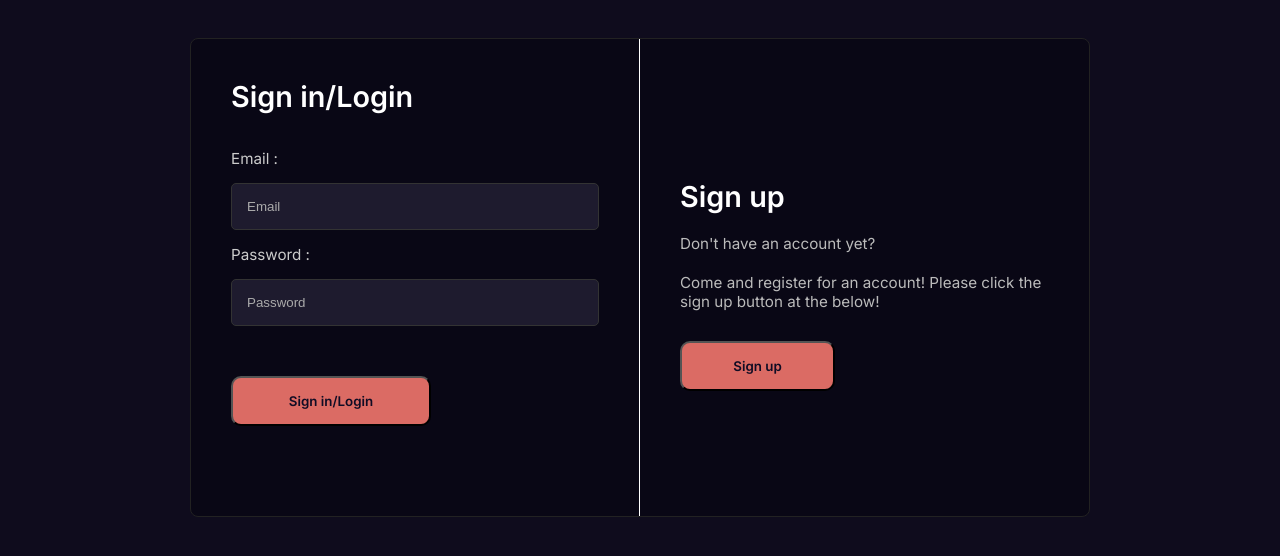
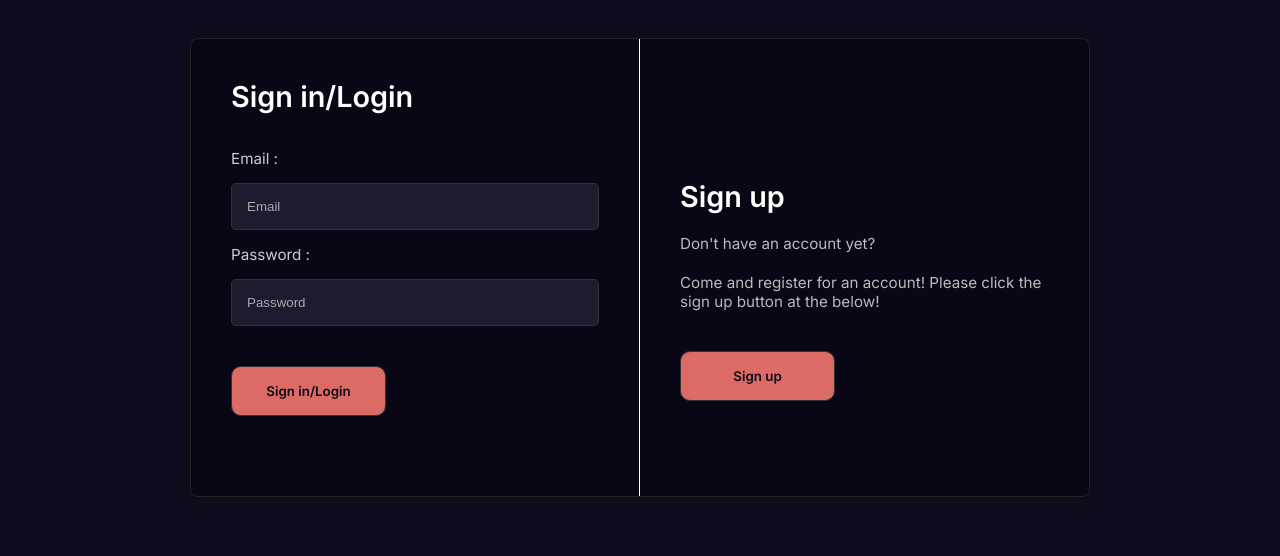
Before and after one commit to Whitney9/FINAL-DAPP, a website: page Dapp Homework/Components/Login/login.html in a window 1280 px wide. Shown: the part 142-698 px from the top of the page. Drawn offline with Linux system fonts and the light colour scheme; files whose address does not match are found by name.

Commit message:
Update login.css

```diff
--- a/Dapp Homework/Components/Login/login.css
+++ b/Dapp Homework/Components/Login/login.css
@@ -82,13 +82,14 @@
 
 .submit-btn{
       background-color: #db6b64;
-        margin: 50px auto;
-        width: 200px;
+      border-radius: 10px;
+      border: 1px solid #333;
+      color: #0f0c1d;;
+      width: 155px;
       height: 50px;
-        border-radius: 10px;
+      margin: 40px 0;
       font-family: 'Inter', sans-serif;
       font-weight: 600;
-        color: #100c24;
       cursor: pointer;
 }
 
@@ -151,12 +152,13 @@
 
 .signup-btn{
       background-color: #db6b64;
+      border-radius: 10px;
+      border: 1px solid #333;
+      color: #0f0c1d;;
       width: 155px;
       height: 50px;
-        margin-top: 30px;
-        border-radius: 10px;
+      margin: 40px 0;
       font-family: 'Inter', sans-serif;
       font-weight: 600;
-        color: #100c24;
       cursor: pointer;
 }
```
Lines whose indentation alone changed are shown as unchanged.
